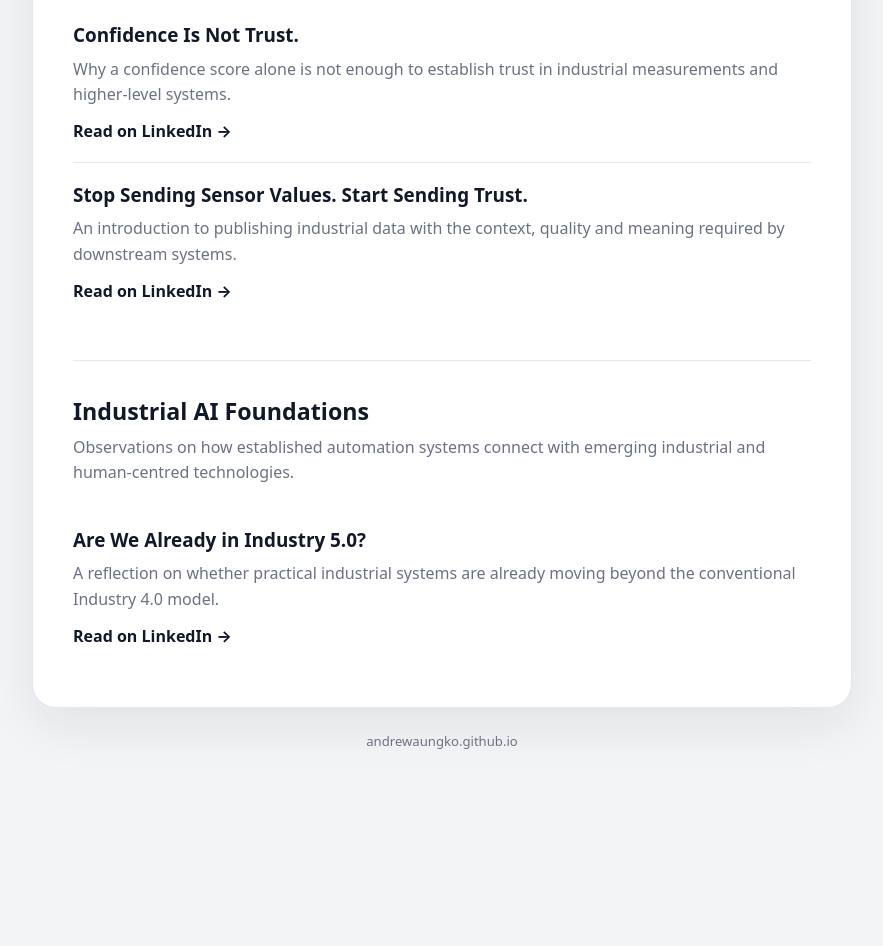
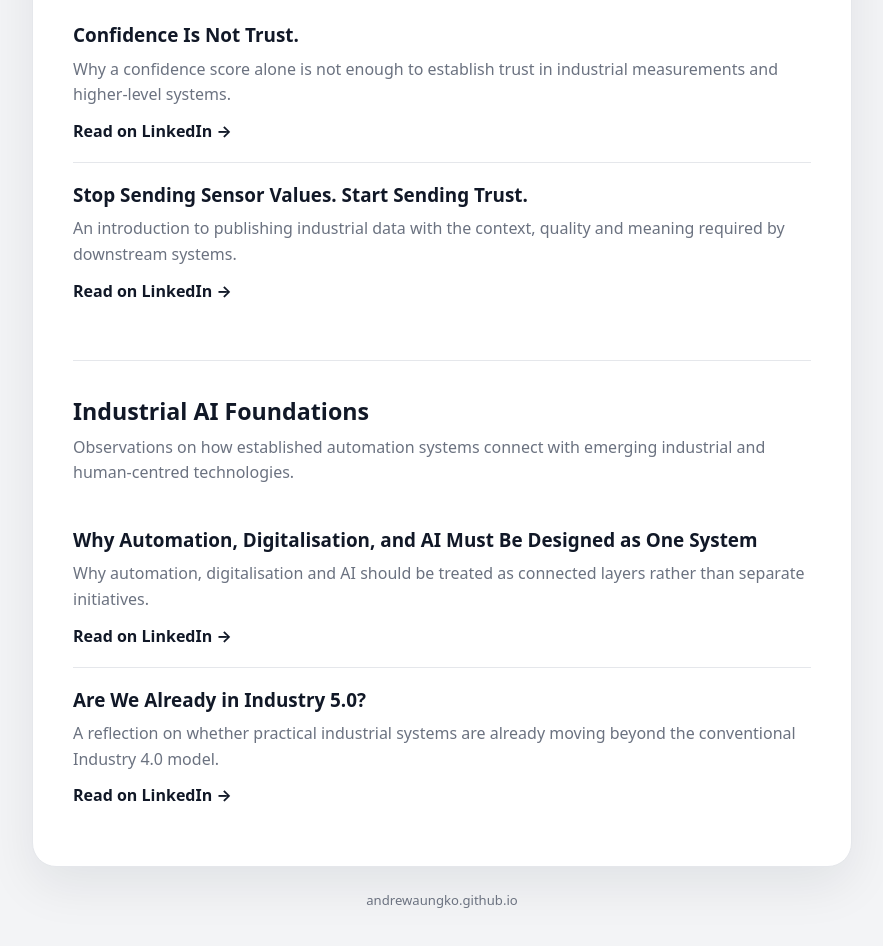
Before and after one commit to AndrewAungKo/andrewaungko.github.io, a plain HTML site: page insights.html in a window 1280 px wide. Shown: the part 496-1442 px from the top of the page, without its empty margins (198-1081 px from the left). Before the commit the page ends 1283 px from the top, so only its background shows below. Drawn offline with Linux system fonts and the light colour scheme.

Commit message:
content: add automation and AI foundation insight

```diff
--- a/insights.html
+++ b/insights.html
@@ -189,6 +189,12 @@
         <h2 id="industrial-ai-foundations">Industrial AI Foundations</h2>
         <p class="series-description">Observations on how established automation systems connect with emerging industrial and human-centred technologies.</p>
 
+        <article class="insight" id="automation-digitalisation-ai-one-system">
+          <h3>Why Automation, Digitalisation, and AI Must Be Designed as One System</h3>
+          <p>Why automation, digitalisation and AI should be treated as connected layers rather than separate initiatives.</p>
+          <a href="https://www.linkedin.com/posts/andrewaung_industrialautomation-digitaltransformation-activity-7413527135417491456-akRO" target="_blank" rel="noopener noreferrer">Read on LinkedIn →</a>
+        </article>
+
         <article class="insight" id="industry-5">
           <h3>Are We Already in Industry 5.0?</h3>
           <p>A reflection on whether practical industrial systems are already moving beyond the conventional Industry 4.0 model.</p>
```
